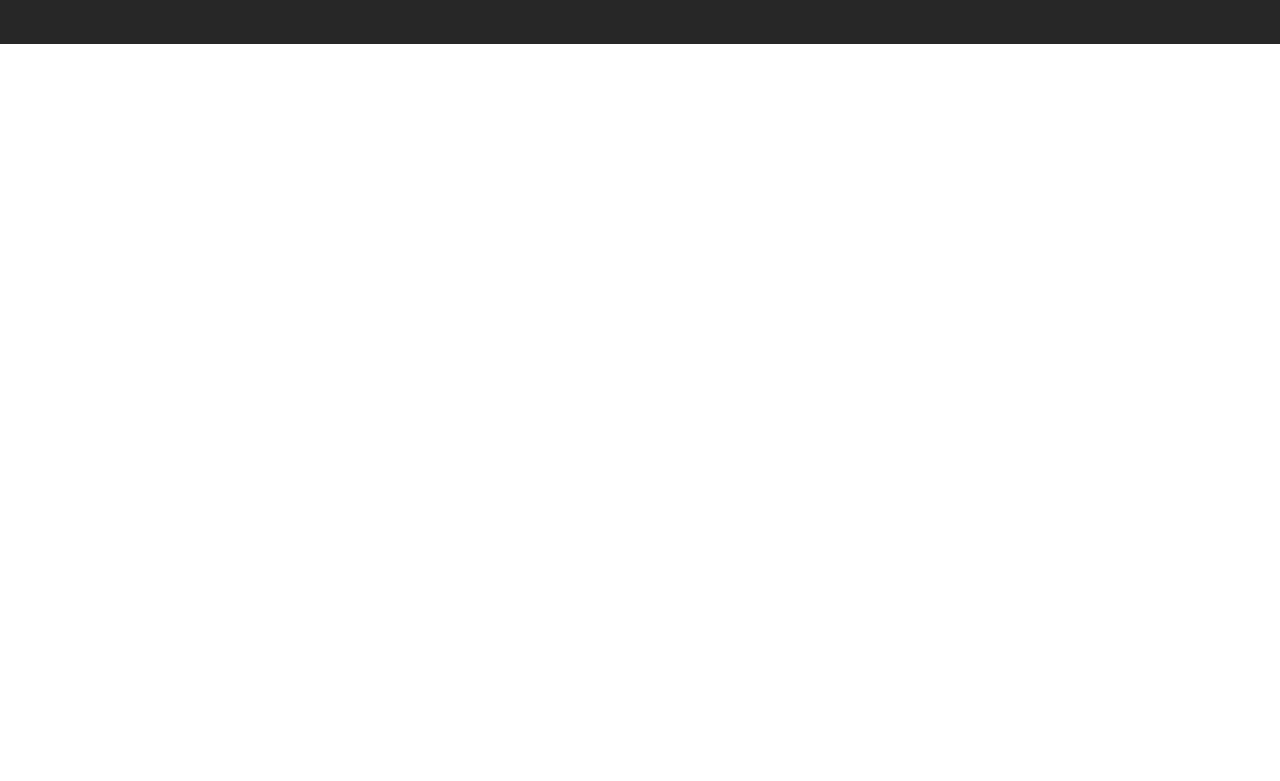
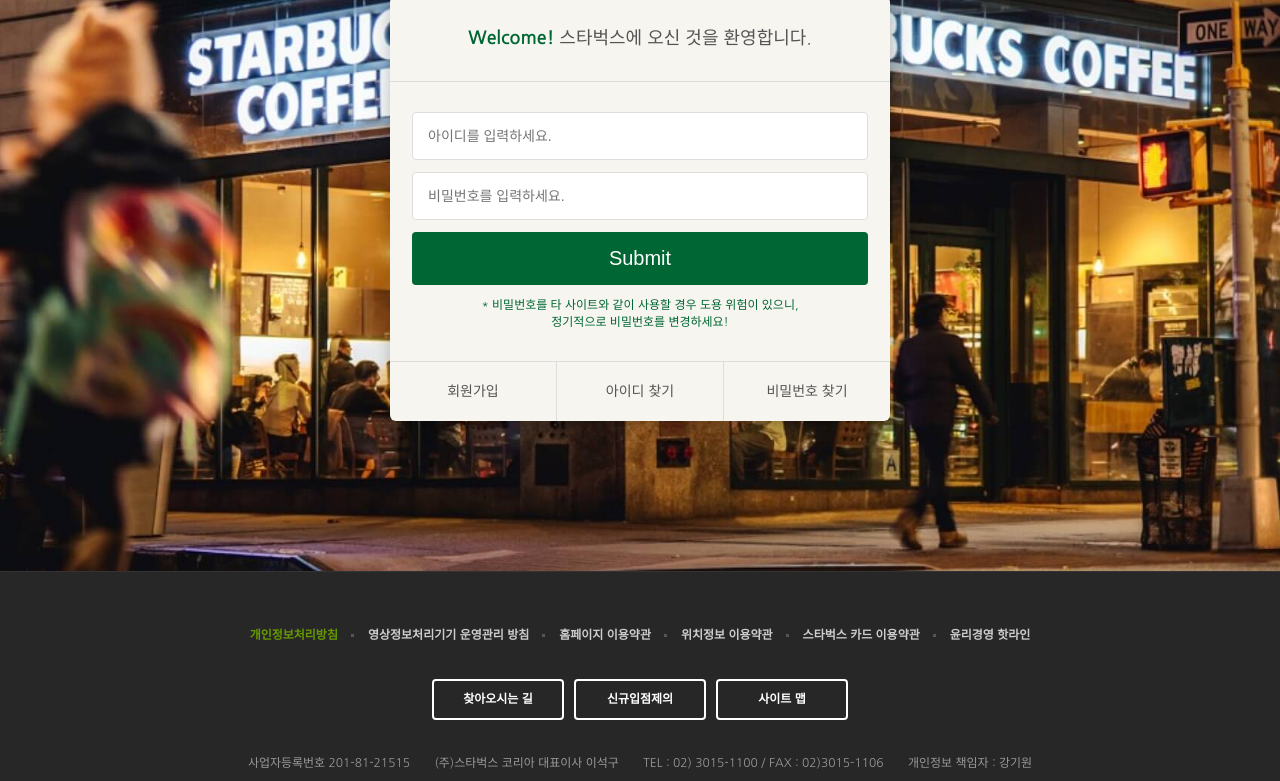
Before and after one commit to ryumee/starbucks, a plain HTML site: page signin/index.html in a window 1280 px wide. Shown: the part 290-1071 px from the top of the page. Before the commit the page ends 800 px from the top, so only its background shows below. Drawn offline with nearby package versions, Linux system fonts and the light colour scheme.

Commit message:
로그인 페이지 완성

```diff
--- /dev/null
+++ b/css/signin.css
@@ -0,0 +1,78 @@
+.signin {
+  margin-top: 120px;
+  padding: 100px 0 150px;
+  background-image: url("../images/signin_bg.jpg");
+  background-repeat: no-repeat;
+  background-position: center;
+  background-attachment: fixed;
+  background-size: cover;
+}
+.signin h1 {
+  color: #fff;
+  font-size: 30px;
+  font-weight: 700;
+  text-align: center;
+  margin-bottom: 24px;
+}
+.signin__card {
+  width: 500px;
+  margin: 0 auto;
+  border-radius: 6px;
+  background-color: #F6F5F0;
+  box-shadow: 2px 2px 20px rgba(0,0,0,.3);
+  color: #555;
+}
+.signin__card h2 {
+  padding: 30px;
+  font-size: 18px;
+  text-align: center;
+  border-bottom: 1px solid #ddd;
+}
+.signin__card h2 strong {
+  font-weight: 700;
+  color: #006633;
+}
+.signin__card form {
+  padding: 30px 22px;
+}
+.signin__card form input {
+  width: 100%;
+  margin-bottom: 12px;
+  padding: 15px;
+  border: 1px solid #ddd;
+  border-radius: 4px;
+  outline: none;
+  box-sizing: border-box;
+  font-size: 14px;
+}
+.signin__card form [type="submit"] {
+  background-color: #006633;
+  border: none;
+  color: #fff;
+  font-size: 20px;
+  cursor: pointer;
+}
+.signin__card form p {
+  font-size: 12px;
+  color: #006633;
+  text-align: center;
+}
+.signin__card .actions {
+  display: flex;
+  border-top: 1px solid #ddd;
+}
+.signin__card .actions a {
+  flex-grow: 1;
+  flex-basis: 0;
+  text-align: center;
+  padding: 20px;
+  color: #555;
+  font-size: 14px;
+  border-right: 1px solid #ddd;
+}
+.signin__card .actions a:hover {
+  text-decoration: underline;
+}
+.signin__card .actions a:last-child {
+  border-right: none;
+}
--- a/signin/index.html
+++ b/signin/index.html
@@ -25,6 +25,7 @@
   <link rel="stylesheet" href="https://cdn.jsdelivr.net/npm/reset-css@5.0.1/reset.min.css" />
   <link rel="stylesheet" href="https://fonts.googleapis.com/icon?family=Material+Icons" />
   <link rel="stylesheet" href="../css/common.css" />
+  <link rel="stylesheet" href="../css/signin.css" />
 
   <script defer src="../js/common.js"></script>
 </head>
@@ -361,7 +362,28 @@
     </div>
   </header>
 
-  <section class="signin"></section>
+  <section class="signin">
+    <h1>로그인</h1>
+    <div class="signin__card">
+      <h2>
+        <strong>Welcome!</strong> 스타벅스에 오신 것을 환영합니다.
+      </h2>
+      <form>
+        <input type="text" placeholder="아이디를 입력하세요." />
+        <input type="password" placeholder="비밀번호를 입력하세요." />
+        <input type="submit" placeholder="로그인" />
+        <p>
+          * 비밀번호를 타 사이트와 같이 사용할 경우 도용 위험이 있으니,<br />
+          정기적으로 비밀번호를 변경하세요!
+        </p>
+      </form>
+      <div class="actions">
+        <a href="javascript:void(0)">회원가입</a>
+        <a href="javascript:void(0)">아이디 찾기</a>
+        <a href="javascript:void(0)">비밀번호 찾기</a>
+      </div>
+    </div>
+  </section>
 
 
   <!-- FOOTER -->
```
